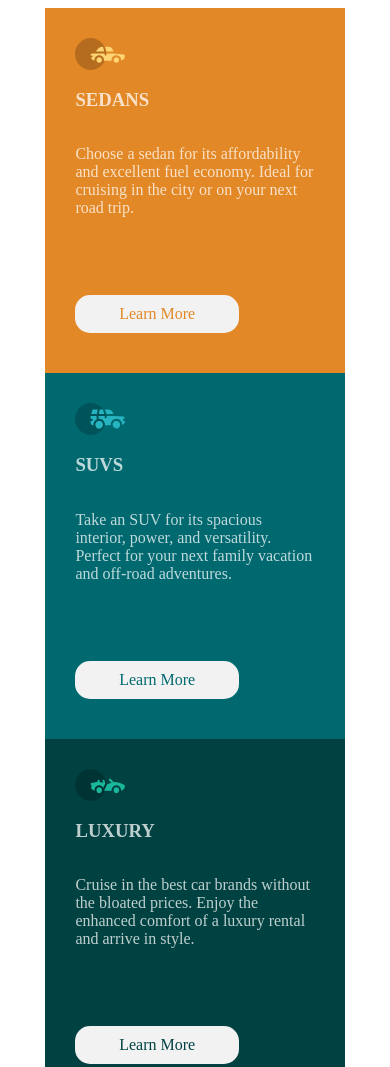
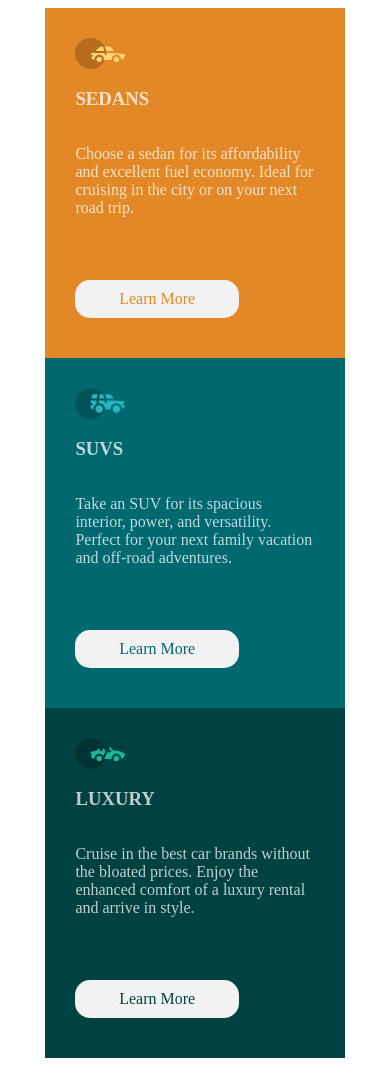
Before and after one commit to LuisElizaldeCruz/column-preview-card, a plain HTML site: page index.html in a window 390 px wide. Shown: the top 1067 px of the page. Drawn offline with Linux system fonts and the light colour scheme.

Commit message:
efectos de interaccion agregados y correccion de diseño responsivo

```diff
--- a/style.css
+++ b/style.css
@@ -12,8 +12,8 @@
     display: flex;
     width: 50%;
     /* height: auto; */
-    margin: 0 auto;
-    height: auto;
+    margin: 0 auto 50px auto;
+    height: 350px;
 }
 
 h3{
@@ -23,7 +23,7 @@ h3{
 .texto{
     padding: 30px;
     color: var(--Transparent-white);
-   height: 100%;
+   height: 290px;
    display: flex;
    flex-direction: column;
 }
@@ -74,6 +74,12 @@ img{
     text-decoration: none;
 }
 
+.btn:hover{
+    background-color: transparent;
+    color: var(--Transparent-white);
+    border: solid 2.5px var(--Transparent-white);
+}
+
 @media screen and (max-width: 1100px) {
     .hero-container{
         width: 70%;
@@ -84,6 +90,7 @@ img{
     .hero-container{
         display: flex;
         flex-direction: column;
+        height: auto;
     }
 }
 
@@ -92,5 +99,6 @@ img{
         display: flex;
         flex-direction: column;
         width: 80%;
+        height: auto;
     }
 }
```
